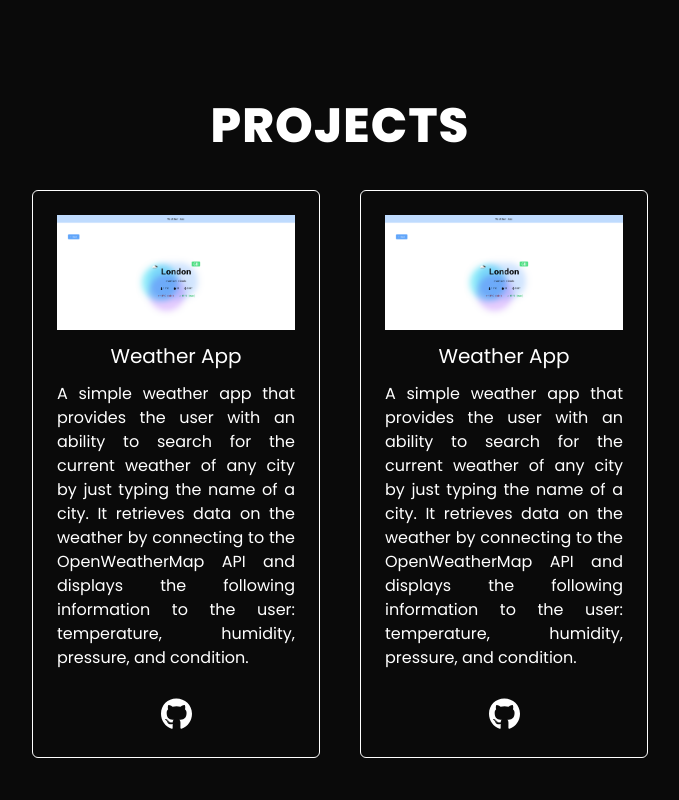
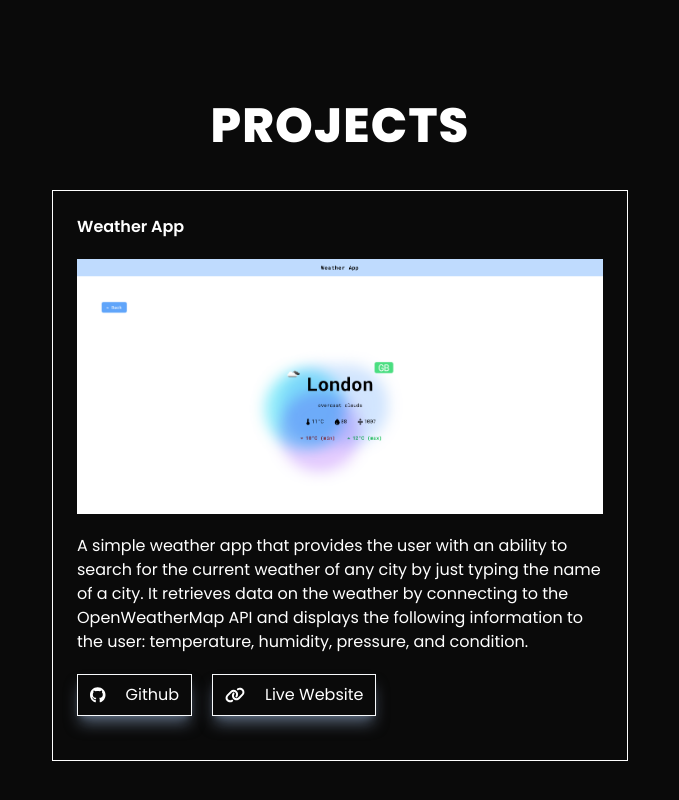
Before and after one commit to jjustinlovell/personalwebsite, a React (Vite) app: page / in a window 1280 px wide. Shown: the part 1498-2298 px from the top of the page, without its empty margins (300-979 px from the left). Built offline with nearby package versions, Linux system fonts and the light colour scheme.

Commit message:
creating linkButton

```diff
--- /dev/null
+++ b/src/components/LinkButton.jsx
@@ -0,0 +1,11 @@
+import { FontAwesomeIcon } from "@fortawesome/react-fontawesome";
+
+export default function LinkButton({ children, icon, href }) {
+  return (
+    <a href={`${href}`} target="_blank" className="flex items-center px-3 py-2 mb-5 space-x-5 transition-all border shadow-lg border-slate-50 hover:opacity-40 shadow-slate-500/80">
+        <FontAwesomeIcon icon={icon} />
+
+      <p>{children}</p>
+    </a>
+  );
+}
--- a/src/ui/Projects.jsx
+++ b/src/ui/Projects.jsx
@@ -1,6 +1,8 @@
 import { FontAwesomeIcon } from "@fortawesome/react-fontawesome";
 import GridBackGround from "../components/GridBackGround";
 import { faGithub } from "@fortawesome/free-brands-svg-icons";
+import { faLink } from "@fortawesome/free-solid-svg-icons";
+import LinkButton from "../components/LinkButton";
 
 export default function Projects() {
   return (
@@ -11,35 +13,27 @@ export default function Projects() {
           PROJECTS
         </h1>
         <div className="flex flex-wrap justify-center gap-10">
-          <div className="w-3/4 h-auto p-6 mt-10 text-white border border-white rounded-md pointer-events-auto border-1 md:w-1/4 bg-neutral-950">
-            <img src="src\assets\images\weatherapp.png" alt="" />
-            <h1 className="pt-3 text-xl">Weather App</h1>
-            <p className="pt-3 text-justify">
+          <div className="w-3/4 h-auto p-6 mt-10 space-y-5 text-white border border-white pointer-events-auto border-1 md:w-1/2 bg-neutral-950">
+            <div className="font-semibold text-left">
+              <h1>Weather App</h1>
+            </div>
+            <img
+              src="src\assets\images\weatherapp.png"
+              alt=""
+              className="transition-all duration-500 hover:scale-105"
+            />
+            <p className="text-left">
               A simple weather app that provides the user with an ability to
               search for the current weather of any city by just typing the name
               of a city. It retrieves data on the weather by connecting to the
               OpenWeatherMap API and displays the following information to the
               user: temperature, humidity, pressure, and condition.
             </p>
-            <div className="mt-7">
-              <FontAwesomeIcon icon={faGithub} size="2x" />
+            <div className="gap-5 sm:flex">
+              <LinkButton icon={faGithub} href={"https://github.com/jjustinlovell/Weather-App"}>Github</LinkButton>
+              <LinkButton icon={faLink} href={"https://weather-app-jstn.vercel.app/"}>Live Website</LinkButton>
             </div>
           </div>
-          <div className="w-3/4 h-auto p-6 mt-10 text-white border border-white rounded-md pointer-events-auto border-1 md:w-1/4 bg-neutral-950">
-            <img src="src\assets\images\weatherapp.png" alt="" />
-            <h1 className="pt-3 text-xl">Weather App</h1>
-            <p className="pt-3 text-justify">
-              A simple weather app that provides the user with an ability to
-              search for the current weather of any city by just typing the name
-              of a city. It retrieves data on the weather by connecting to the
-              OpenWeatherMap API and displays the following information to the
-              user: temperature, humidity, pressure, and condition.
-            </p>
-            <div className="mt-7">
-              <FontAwesomeIcon icon={faGithub} size="2x" />
-            </div>
-          </div>
-
         </div>
       </div>
     </section>
```
